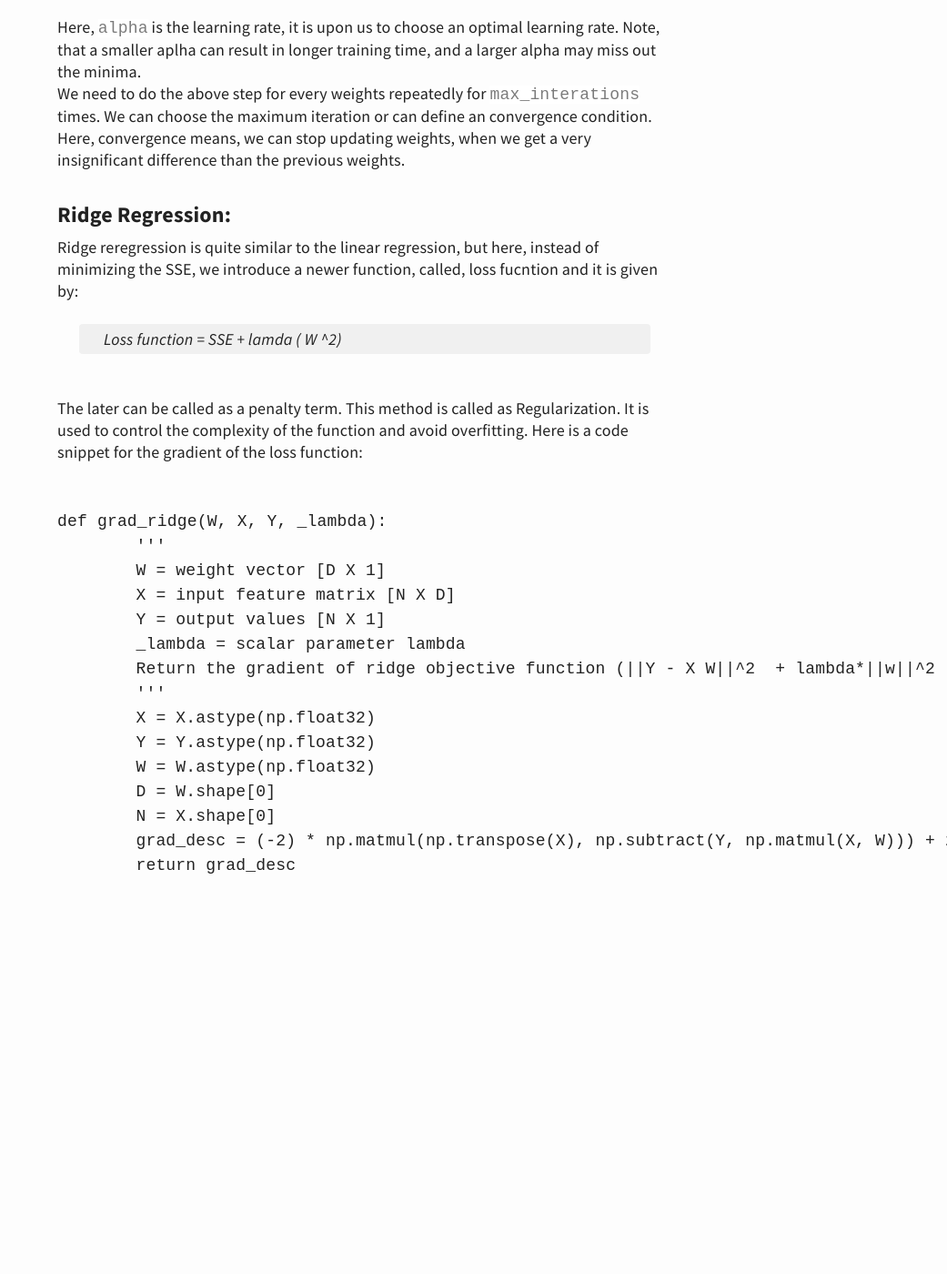
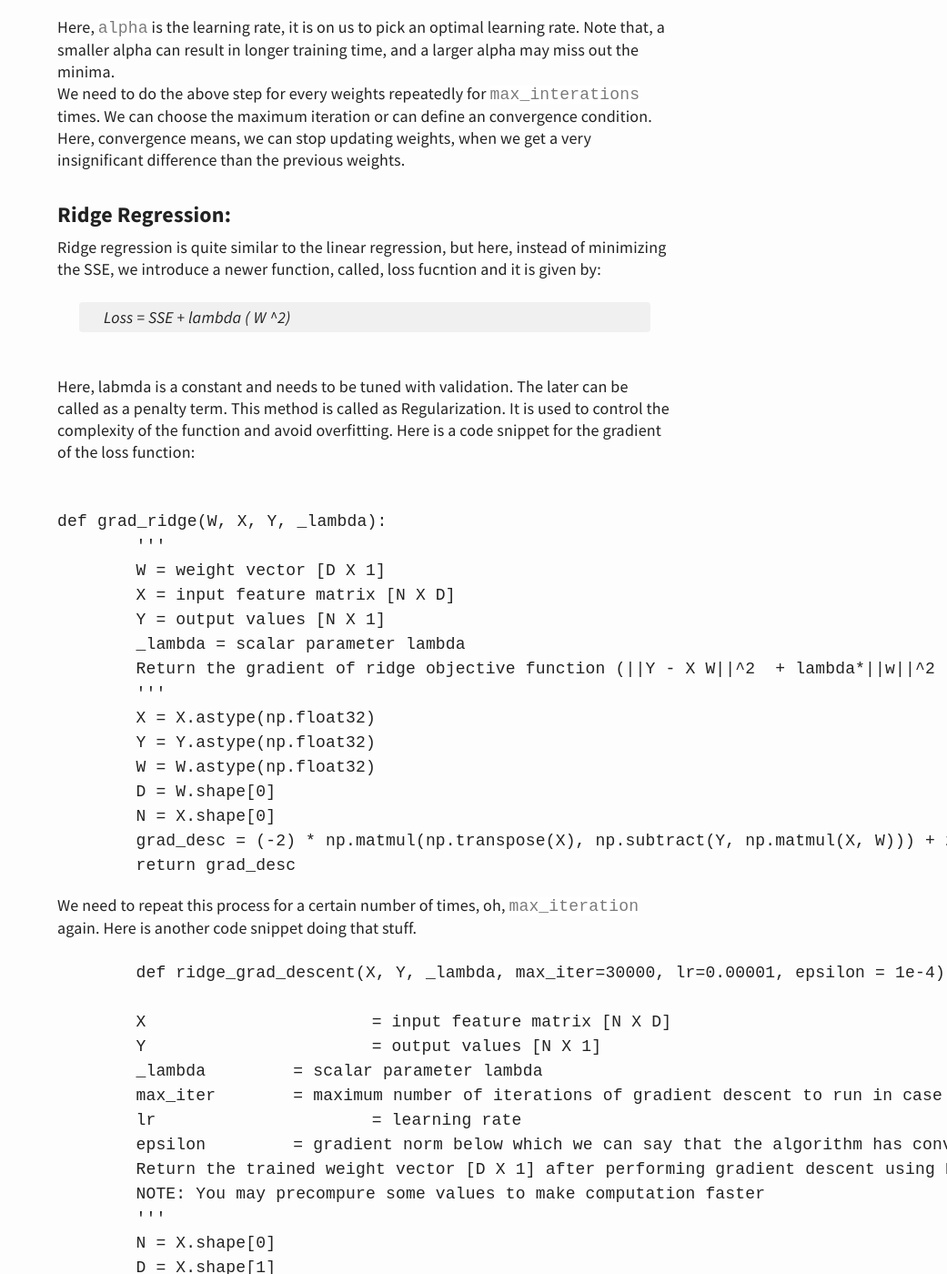
Before and after one commit to SiluPanda/blog, a Jekyll site: the page built from _posts/2019-03-02-regression-analysis-ridge-and-lasso.md, in a window 1280 px wide and 1400 px high, scrolled down 1594 px. Shown: the whole window at 91% size, without its empty margins (239-1280 px from the left). Built offline with Jekyll 4.4.1, drawn with Linux system fonts in a browser that asks for light colours; before the commit the page ends 2583 px from its top, so only the background shows below that; some of the changed text lies outside the part shown.

Commit message:
updated regression

```diff
--- a/_posts/2019-03-02-regression-analysis-ridge-and-lasso.md
+++ b/_posts/2019-03-02-regression-analysis-ridge-and-lasso.md
@@ -8,7 +8,7 @@ In the terms of statistical modeling, regression analysis refers to a technique
 oh jeez!(I am just too addicted to Rick and Morty) that is a whole lot of Mathematics.
 <br>
 
-We can understand this by the simplest example, linear regression. Let's Bob is a real estate person and he has set of house sizes and their corresponding prices. Now, a client wants a price quote for a house with the given size expectation. Bob goes to his friend Paige, who is a math geek. She takes the data of size and price and fits a straight line. Now she gives an estimate of price quote by looking at the graph. Bob got impressed and buys her a chocolate. Win-win for everyone.
+We can understand this by the simplest example, linear regression. Let's Bob is a real estate person and he has a set of house sizes and their corresponding prices. Now, a client wants a price quote for a house with the given size expectation. Bob goes to his friend Paige, who is a math geek. She takes the data of size and price and fits a straight line. Now she gives an estimate of price quote by looking at the graph. It impresses Bob and he buys her a chocolate. Win-win for everyone.
 
 #### Linear Regression:
 <pre>
@@ -25,23 +25,23 @@ Then sum squared error can be written as: <br>
 Where, Y[i] denotes the i'th actual output and h(X[i]) is our predicted output for i'th data point. <br>
 Now, how do we traditionally minimize a function? <br>
 By taking partial derivatives w.r.t to variables and equating them to zero, right? <br>
-Similarly, here, we want to tune our weights. Let's inialize weights to something random, for example, all ones.
-Next, take partial drivative with respect to all weights, let's say we get `delta[k]` for k'th weight. <br>
+Similarly, here, we want to tune our weights. Let's initialize weights to something random, for example, all ones.
+Next, take the partial drivative with respect to all weights, let's say, we get `delta[k]` for k'th weight. <br>
 Now, update, the corresponding weight as:
 
 > W[k] = W[k] - alpha * delta[k] <br>
 
-Here, `alpha` is the learning rate, it is upon us to choose an optimal learning rate. Note, that a smaller aplha can result in longer training time, and a larger alpha may miss out the minima. <br>
+Here, `alpha` is the learning rate, it is on us to pick an optimal learning rate. Note that, a smaller alpha can result in longer training time, and a larger alpha may miss out the minima. <br>
 We need to do the above step for every weights repeatedly for `max_interations` times. We can choose the maximum iteration or can define an convergence condition. <br>
 Here, convergence means, we can stop updating weights, when we get a very insignificant difference than the previous weights.
 
 ### Ridge Regression:
-Ridge reregression is quite similar to the linear regression, but here, instead of minimizing the SSE, we introduce a newer function, called, loss fucntion and it is given by: <br>
+Ridge regression is quite similar to the linear regression, but here, instead of minimizing the SSE, we introduce a newer function, called, loss fucntion and it is given by: <br>
 
-> Loss function = SSE + lamda (|W|^2)
+> Loss = SSE + lambda (|W|^2)
 
 <br>
-The later can be called as a penalty term. This method is called as Regularization. It is used to control the complexity of the function and avoid overfitting.
+Here, labmda is a constant and needs to be tuned with validation. The later can be called as a penalty term. This method is called as Regularization. It is used to control the complexity of the function and avoid overfitting.
 Here is a code snippet for the gradient of the loss function:
 
 <pre>
@@ -62,3 +62,59 @@ def grad_ridge(W, X, Y, _lambda):
 	grad_desc = (-2) * np.matmul(np.transpose(X), np.subtract(Y, np.matmul(X, W))) + 2 * _lambda * W
 	return grad_desc
 </pre>
+
+We need to repeat this process for a certain number of times, oh, `max_iteration` again. Here is another code snippet doing that stuff.
+ <br>
+ <pre>
+ 	def ridge_grad_descent(X, Y, _lambda, max_iter=30000, lr=0.00001, epsilon = 1e-4):
+
+	X 			= input feature matrix [N X D]
+	Y 			= output values [N X 1]
+	_lambda 	= scalar parameter lambda
+	max_iter 	= maximum number of iterations of gradient descent to run in case of no convergence
+	lr 			= learning rate
+	epsilon 	= gradient norm below which we can say that the algorithm has converged
+	Return the trained weight vector [D X 1] after performing gradient descent using Ridge Loss Function
+	NOTE: You may precompure some values to make computation faster
+	'''
+	N = X.shape[0]
+	D = X.shape[1]
+
+
+	W = np.ones((D,1))
+	def isconverged(W_prev, W_new, epsilon):
+		for i in range(len(W_prev)):
+			if abs(W_prev[i] - W_new[i]) > epsilon:
+				return False
+
+		return True
+
+	for i in range(max_iter):
+
+		W_old = W.copy()
+		W -= lr * grad_ridge(W, X, Y, _lambda)
+		if isconverged(W_old, W, epsilon) == True:
+			return W
+</pre>
+
+### Lasso regression:
+Lasso regression is too similar to ridge regression but the main difference lies in the loss function. The loss function for lasso is given by:
+
+> Loss = SSE + lambda * | W |
+
+The derivative of the loss function and updation of weights for lasso is a bit complex. I would give resources to that, if anyone wants dive deep into the Maths.
+
+There is another regression called elastic net which combines the penalty of both lasso and ridge regression.
+
+### Anlysis of the methods:
+We can observe a fact that, Ridge can not zero out any weight where Lasso can. This is actually an advantage of Lasso because, it can remove the parameters which are not much relevent for the output. This actually makes our model more robust and needless to say, computationally, a little lighter. On the other hand, Ridge applies a heavy penalty over the weights by taking the squares.
+
+### Sources for diving deep into this:
+
+To get a basic visualization of the idea of the ridge regression, [this](https://www.youtube.com/watch?v=Q81RR3yKn30) youtube video is quite helpful and is of beginner level. [This](https://www.youtube.com/watch?v=NGf0voTMlcs) is a very nice video on Lasso and [this](https://www.youtube.com/watch?v=1dKRdX9bfIo&t=256s)
+is for Elastic net.
+<br>
+[This](https://www.coursera.org/lecture/ml-regression/computing-the-gradient-of-the-ridge-objective-kvaqc) is a excellent video by University of Washington on coursera. I would highly recommend to watch [this](https://www.coursera.org/lecture/ml-regression/computing-the-gradient-of-the-ridge-objective-kvaqc) too, which dives deep into the derivation of gradient of Lasso regression.
+
+### Implementation:
+Checkout my implementation [here](https://github.com/SiluPanda/ridge-and-lasso-regression). If you have any question or just have something to say about the code, I would highly appreciate opening up an issue, so that we can discuss there.
```
